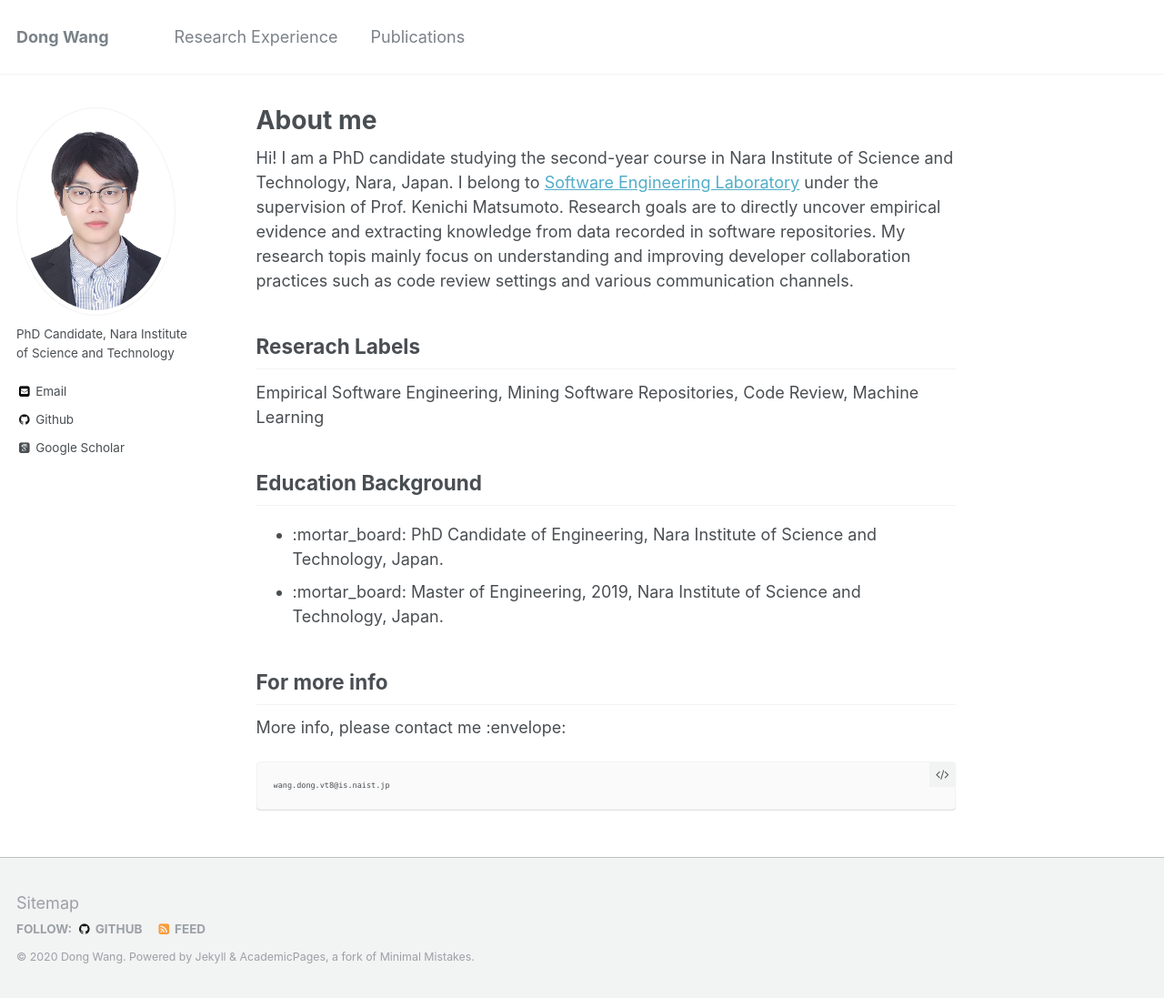
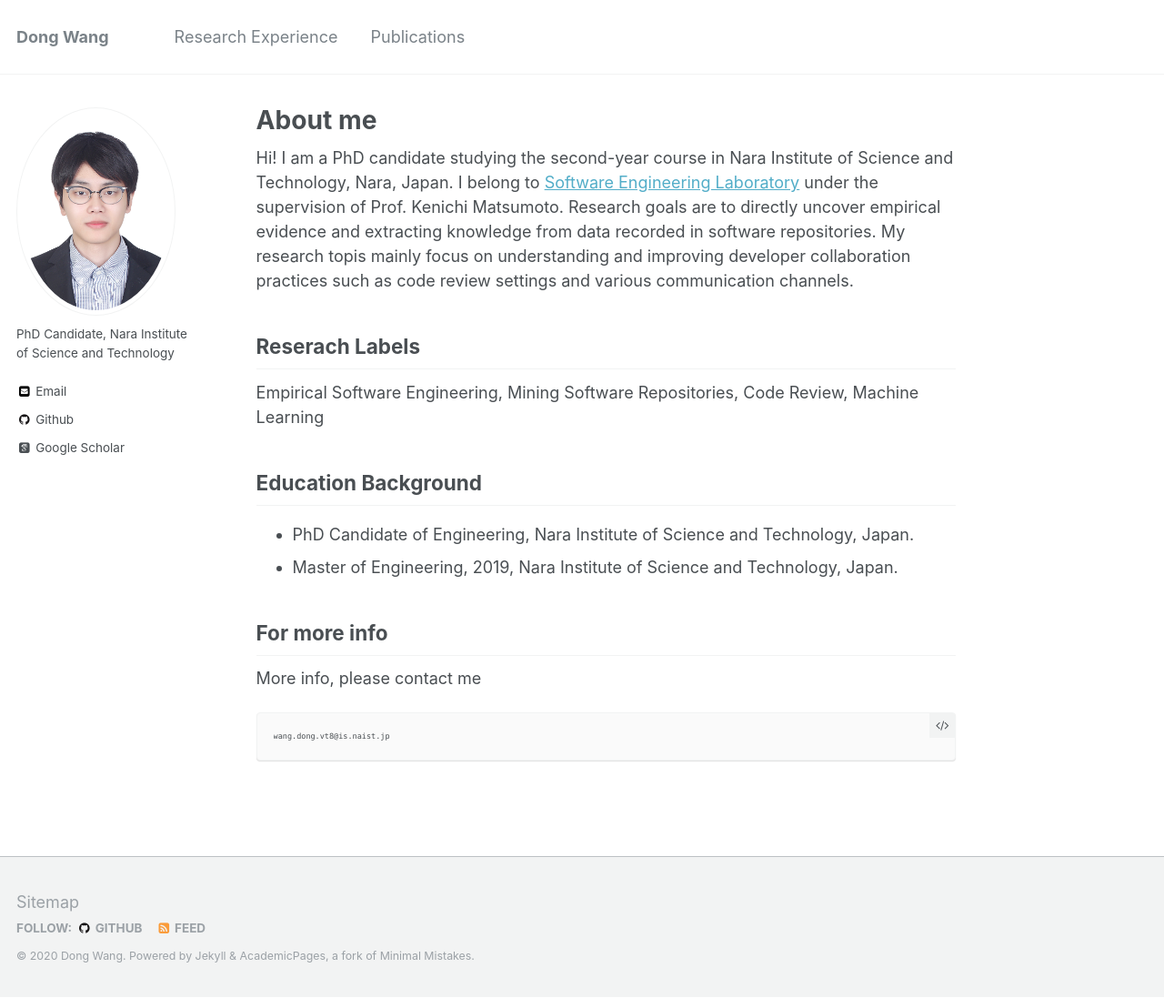
Before and after one commit to tao-xiao/dong-w.github.io, a Jekyll site: the page built from _pages/about.md, in a window 1280 px wide and 1097 px high. Shown: the whole window at 91% size. Built offline with Jekyll 4.4.1, drawn with Linux system fonts in a browser that asks for light colours; some web fonts are replaced; some of the changed lines change nothing that is shown.

Commit message:
Update about.md

````diff
--- a/_pages/about.md
+++ b/_pages/about.md
@@ -16,12 +16,12 @@ Empirical Software Engineering, Mining Software Repositories, Code Review, Machi
 
 Education Background
 ------
-* :mortar_board: PhD Candidate of Engineering, Nara Institute of Science and Technology, Japan.
-* :mortar_board: Master of Engineering, 2019, Nara Institute of Science and Technology, Japan.
+* PhD Candidate of Engineering, Nara Institute of Science and Technology, Japan.
+* Master of Engineering, 2019, Nara Institute of Science and Technology, Japan.
 
 For more info
 ------
-More info, please contact me :envelope:
+More info, please contact me
 ```
 wang.dong.vt8@is.naist.jp
 ```
````
